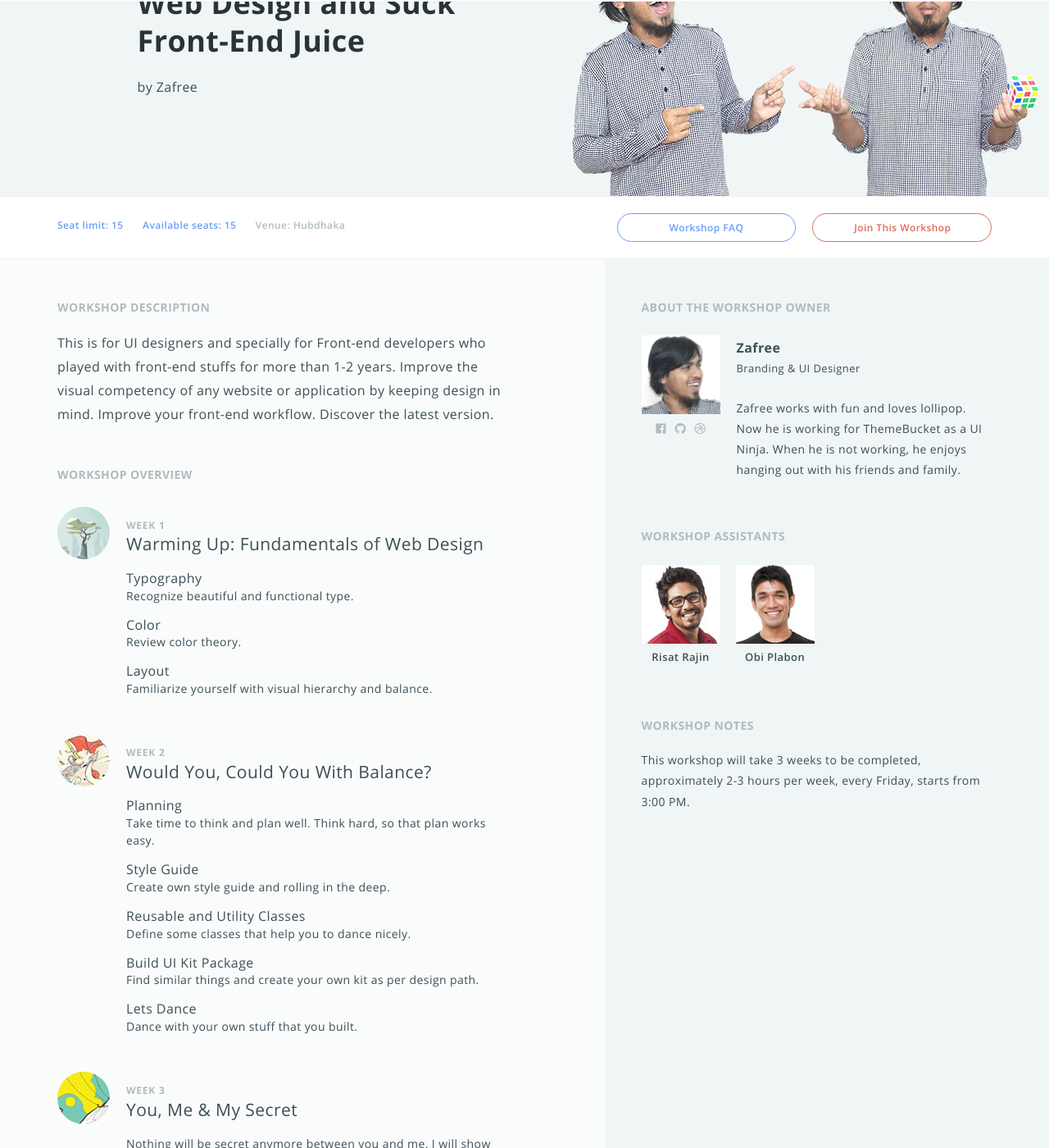
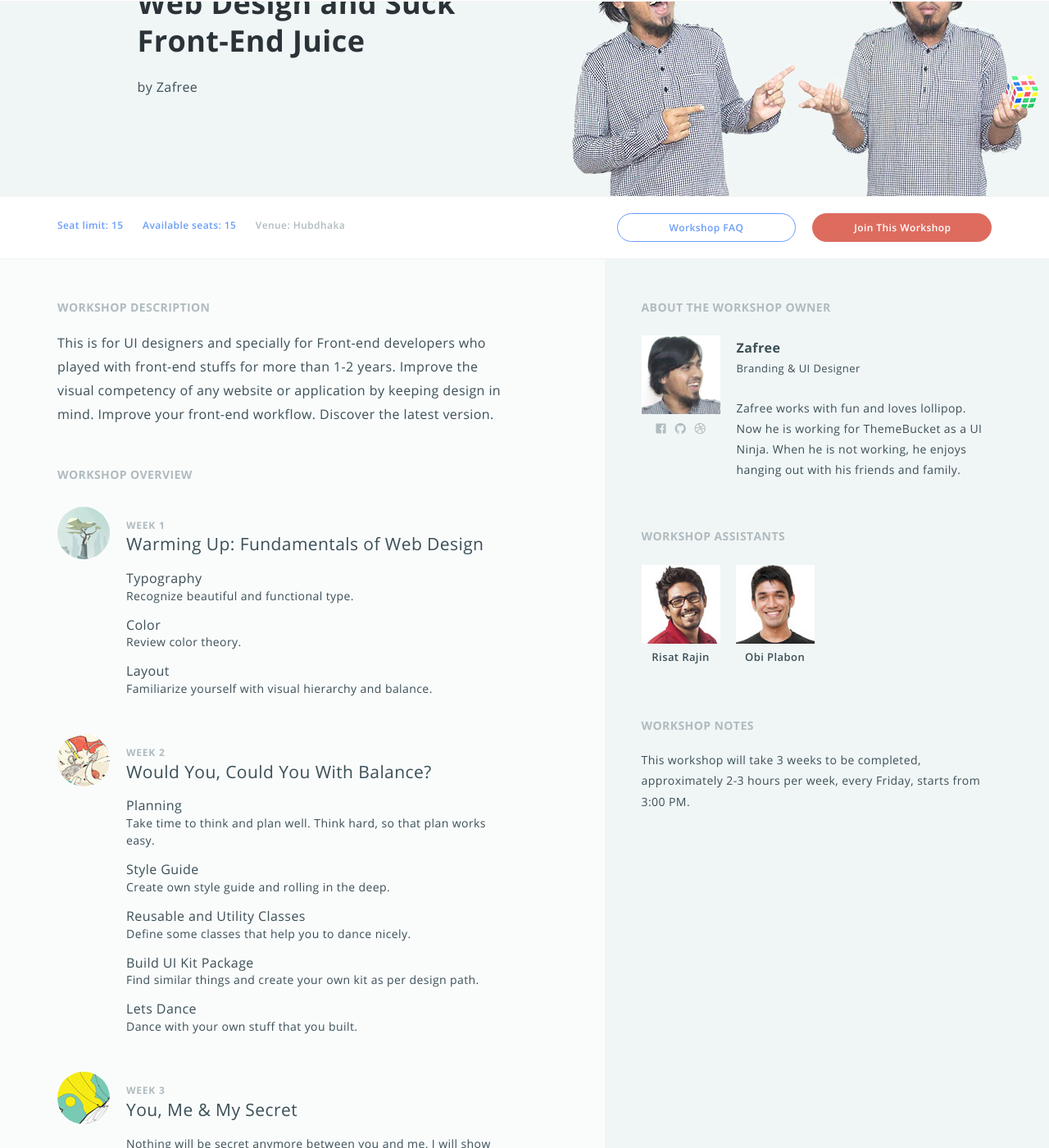
Before and after one commit to helllostar/helllostar.github.io, a Jekyll site: the page built from star/_posts/2016-03-27-zafree.md, in a window 1280 px wide and 1400 px high, scrolled down 202 px. Shown: the whole window at 82% size. Built offline with Jekyll 4.4.1, drawn with Linux system fonts in a browser that asks for light colours; some web fonts are replaced.

Commit message:
btn-warning class fill bg-color

```diff
--- a/dist/css/helllostar.css
+++ b/dist/css/helllostar.css
@@ -576,6 +576,12 @@ textarea.form-control {
     color: #ff3040;
     background-color: #ff3040; }
 
+.btn-warning {
+  color: #ffffff;
+  background-color: #dd6c5f; }
+  .btn-warning:hover {
+    background-color: #d9594a; }
+
 .btn-rounded {
   padding: 12px 15px;
   border-radius: 50px; }
```
Also changed, not shown: dist/css/helllostar.min.css.
